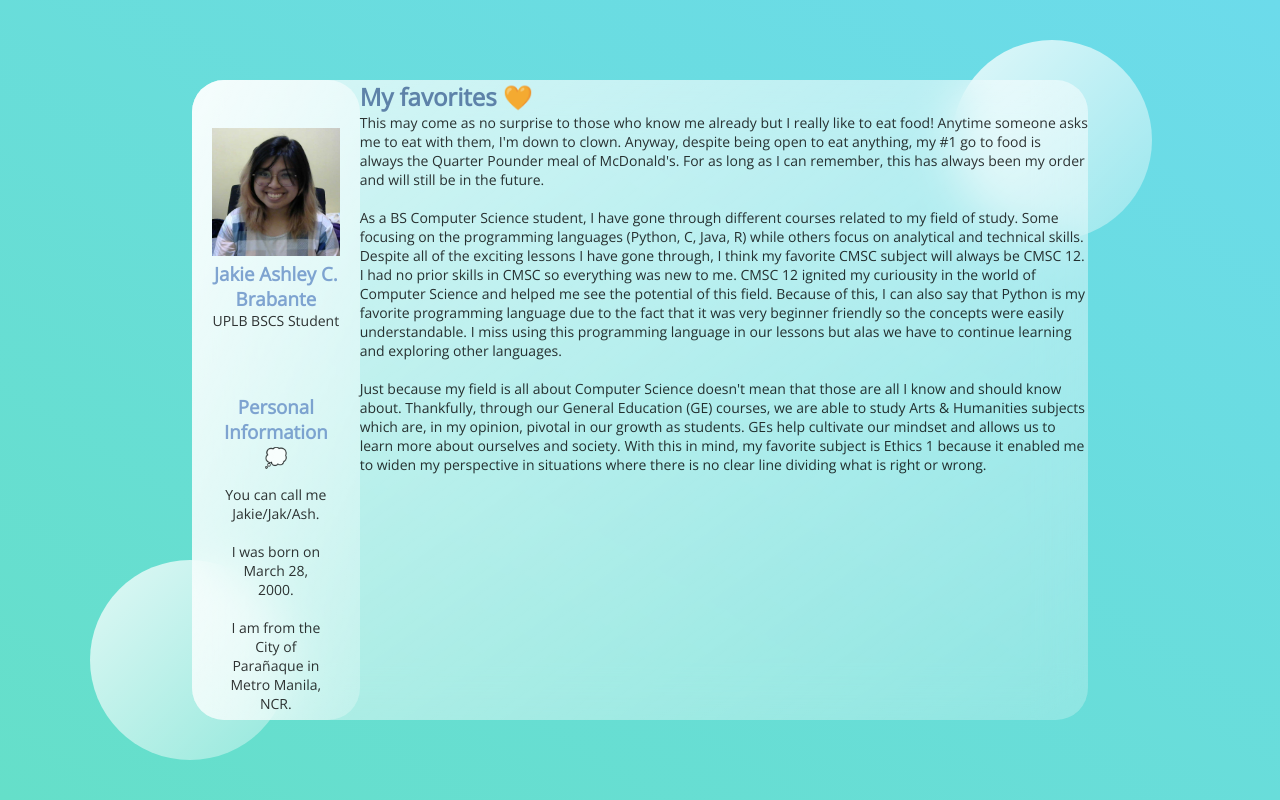
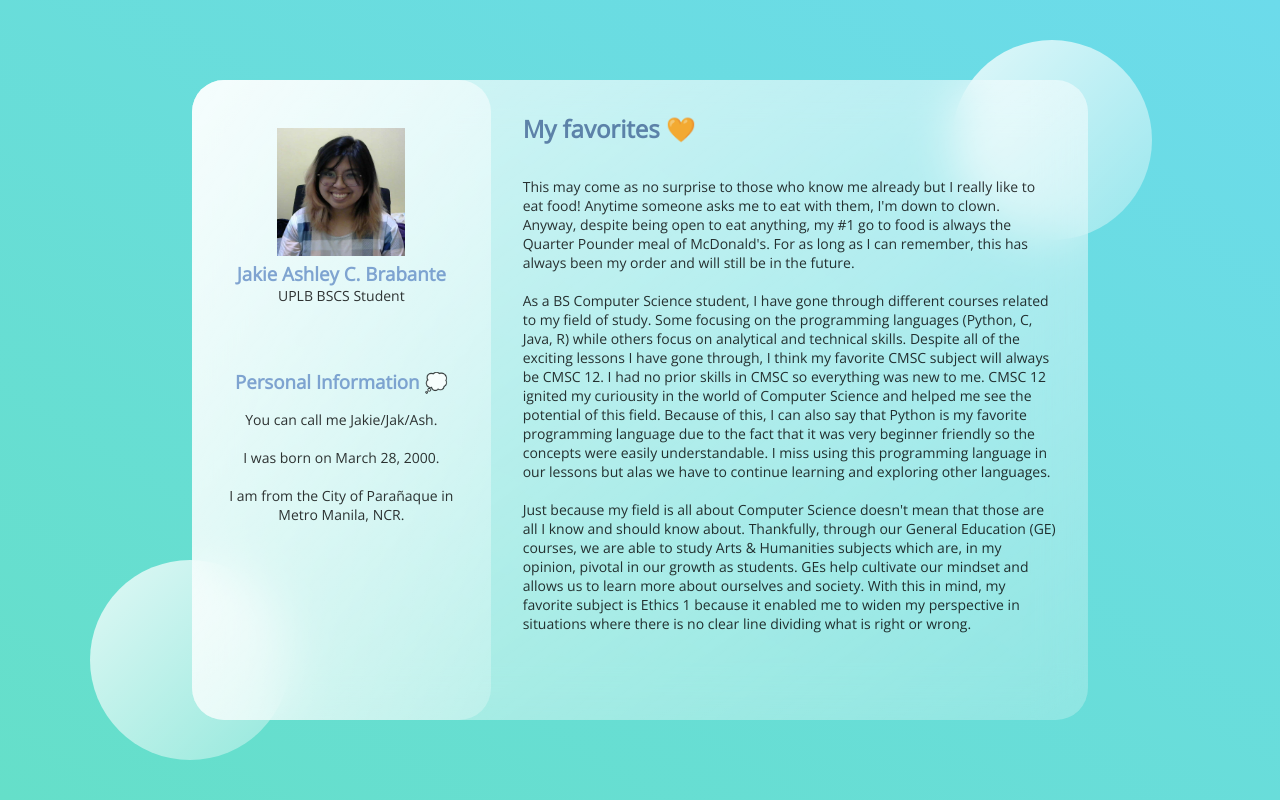
Before and after one commit to jakiebravarian/jakiebravarian.github.io, a plain HTML site: page index.html in a window 1280 px wide. Drawn offline with nearby package versions, Linux system fonts and the light colour scheme.

Commit message:
feat: added the necessary css for favorites

```diff
--- a/main.css
+++ b/main.css
@@ -76,6 +76,15 @@ main {
     padding: 1rem 0rem;
 }
 
+.facts {
+    flex: 2;
+}
+
+.titles,
+.content {
+    margin: 2rem;
+}
+
 /* Styling of background elements/the two circles */
 .circle1,
 .circle2 {
```
